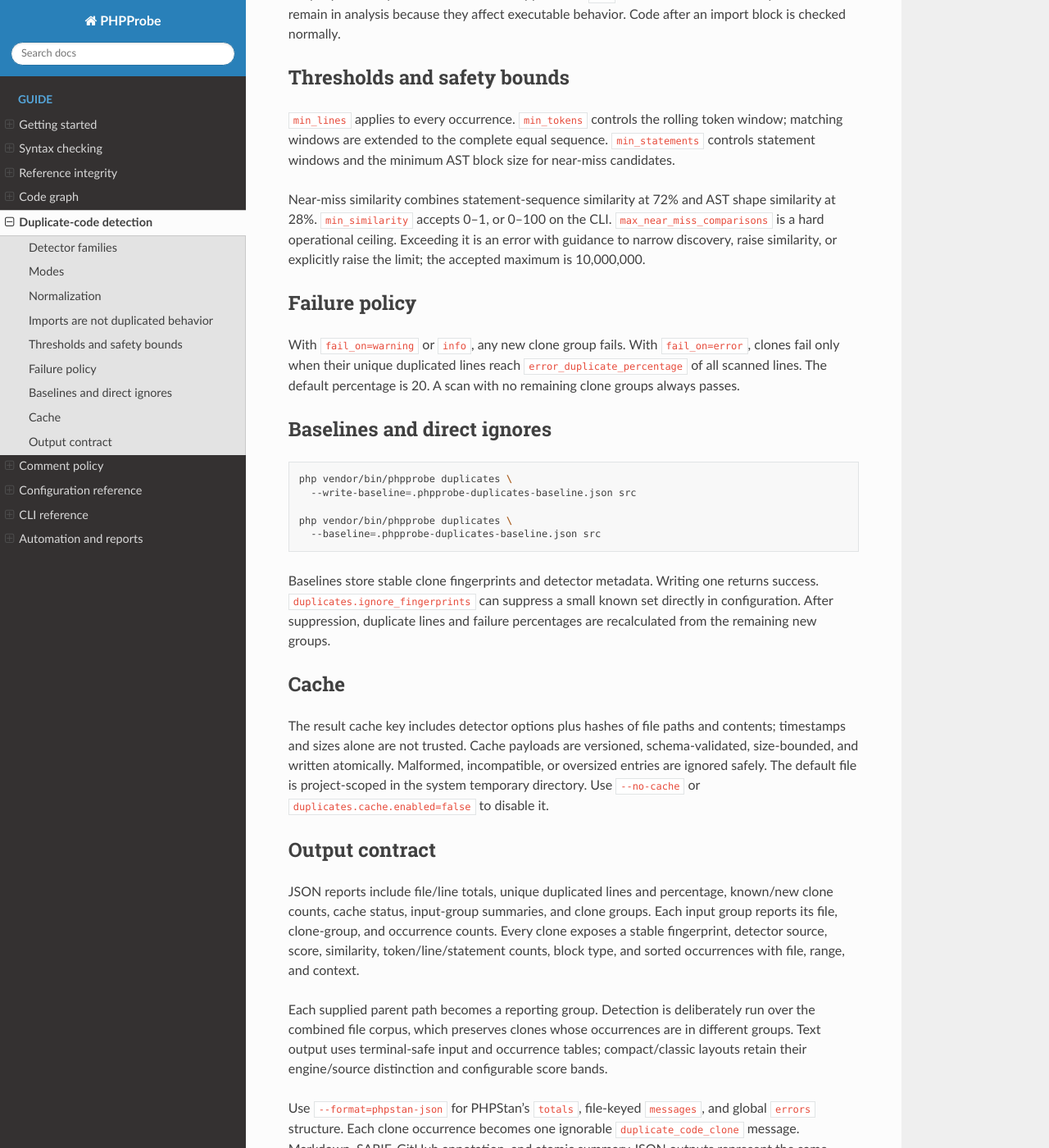
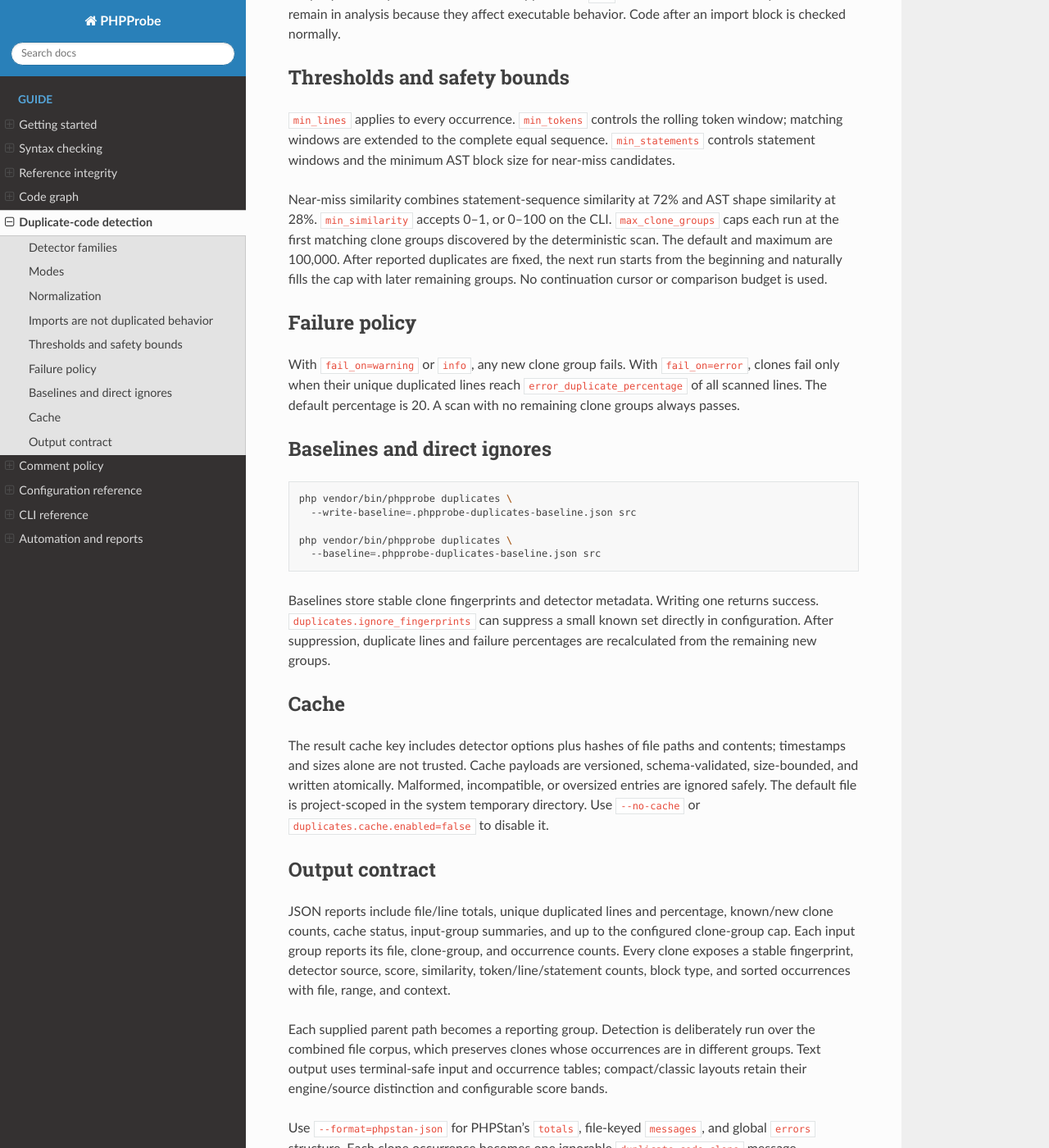
Before and after one commit to infocyph/PHPProbe, a Sphinx documentation site: the page built from docs/duplicates.rst, in a window 1280 px wide and 1400 px high, scrolled down 1535 px. Shown: the whole window at 82% size. Built offline with Sphinx 7.4.7 and the Read the Docs theme 3.1.0, drawn with Linux system fonts in a browser that asks for light colours.

Commit message:
docs(duplicates): describe clone-group cap

```diff
--- a/docs/duplicates.rst
+++ b/docs/duplicates.rst
@@ -92,9 +92,11 @@ near-miss candidates.
 
 Near-miss similarity combines statement-sequence similarity at 72% and AST
 shape similarity at 28%. ``min_similarity`` accepts 0–1, or 0–100 on the CLI.
-``max_near_miss_comparisons`` is a hard operational ceiling. Exceeding it is an
-error with guidance to narrow discovery, raise similarity, or explicitly raise
-the limit; the accepted maximum is 10,000,000.
+``max_clone_groups`` caps each run at the first matching clone groups discovered
+by the deterministic scan. The default and maximum are 100,000. After reported
+duplicates are fixed, the next run starts from the beginning and naturally fills
+the cap with later remaining groups. No continuation cursor or comparison budget
+is used.
 
 Failure policy
 --------------
@@ -134,7 +136,8 @@ Output contract
 ---------------
 
 JSON reports include file/line totals, unique duplicated lines and percentage,
-known/new clone counts, cache status, input-group summaries, and clone groups.
+known/new clone counts, cache status, input-group summaries, and up to the
+configured clone-group cap.
 Each input group reports its file, clone-group, and occurrence counts. Every clone exposes a
 stable fingerprint, detector source, score, similarity, token/line/statement
 counts, block type, and sorted occurrences with file, range, and context.
```
